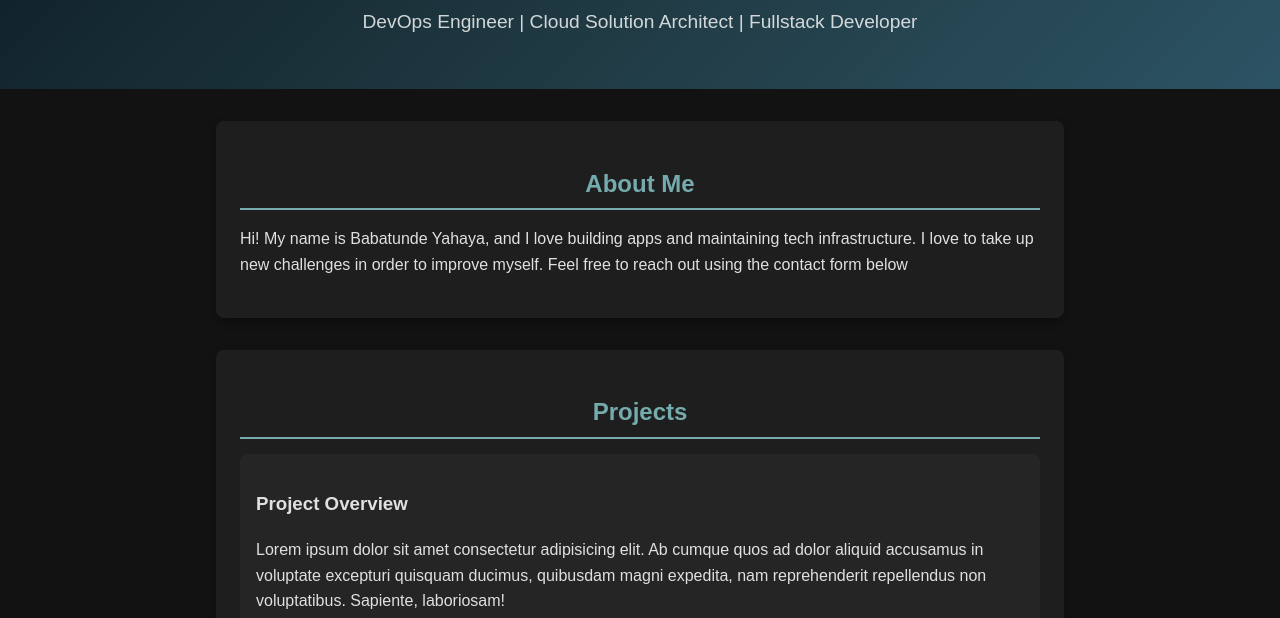
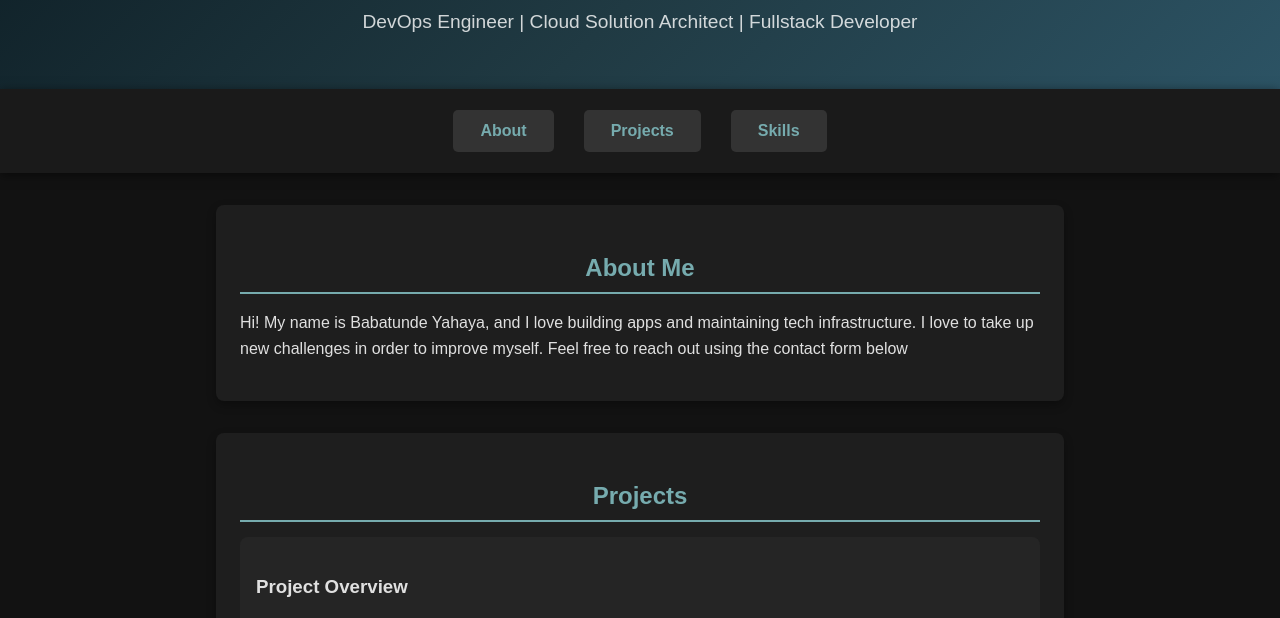
Before and after one commit to HephtronCode/darey.io_DevOps, a plain HTML site: page mini_project-git_basic/index.html in a window 1280 px wide. Shown: the part 108-726 px from the top of the page. Drawn offline with Linux system fonts and the light colour scheme.

Commit message:
added the navigation bar to the index.html file

```diff
--- a/mini_project-git_basic/index.html
+++ b/mini_project-git_basic/index.html
@@ -11,7 +11,13 @@
         <h1>Babatunde Yahaya</h1>
         <p>DevOps Engineer | Cloud Solution Architect | Fullstack Developer</p>
     </header>
-
+    <nav>
+        <ul>
+            <li><a href="#about">About</a></li>
+            <li><a href="#projects">Projects</a></li>
+            <li><a href="#skills">Skills</a></li>
+        </ul>
+    </nav>
     <section id="about">
         <h2>About Me</h2>
         <p>Hi! My name is Babatunde Yahaya, and I love building apps and maintaining tech infrastructure. I love to take up new challenges in order to improve myself. Feel free to reach out using the contact form below</p>
--- a/mini_project-git_basic/styles.css
+++ b/mini_project-git_basic/styles.css
@@ -6,6 +6,45 @@ body {
     margin: 0;
     padding: 0;
     line-height: 1.6;
+}
+
+/* Navigation */
+nav {
+    background: #1A1A1A;
+    padding: 1rem 0;
+    text-align: center;
+    box-shadow: 0 2px 10px rgba(0, 0, 0, 0.5);
+    position: sticky;
+    top: 0;
+    width: 100%;
+    z-index: 1000;
+}
+
+nav ul {
+    list-style: none;
+    padding: 0;
+    margin: 0;
+    display: flex;
+    justify-content: center;
+    gap: 20px;
+}
+
+nav ul li {
+    display: inline;
+}
+
+nav ul li a {
+    color: #76ABAE;
+    text-decoration: none;
+    font-weight: bold;
+    padding: 10px 15px;
+    transition: color 0.3s ease, background 0.3s ease;
+    border-radius: 5px;
+}
+
+nav ul li a:hover {
+    color: #121212;
+    background: #76ABAE;
 }
 
 /* Header */
```
